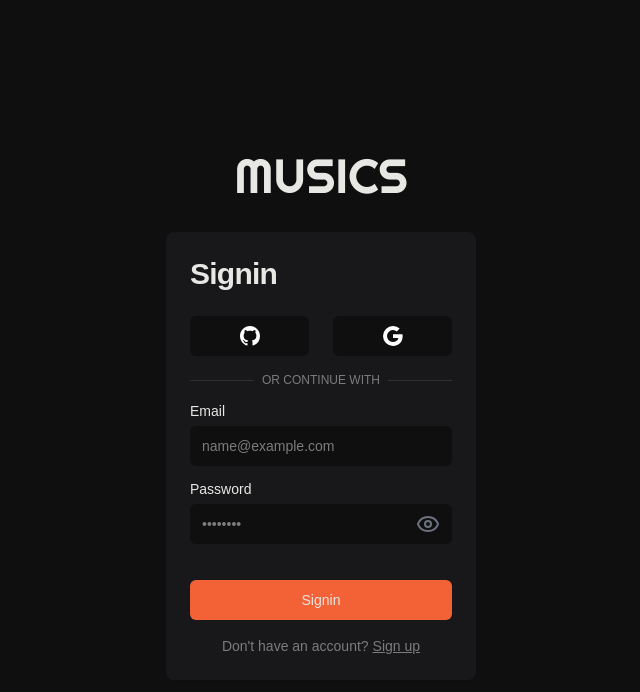
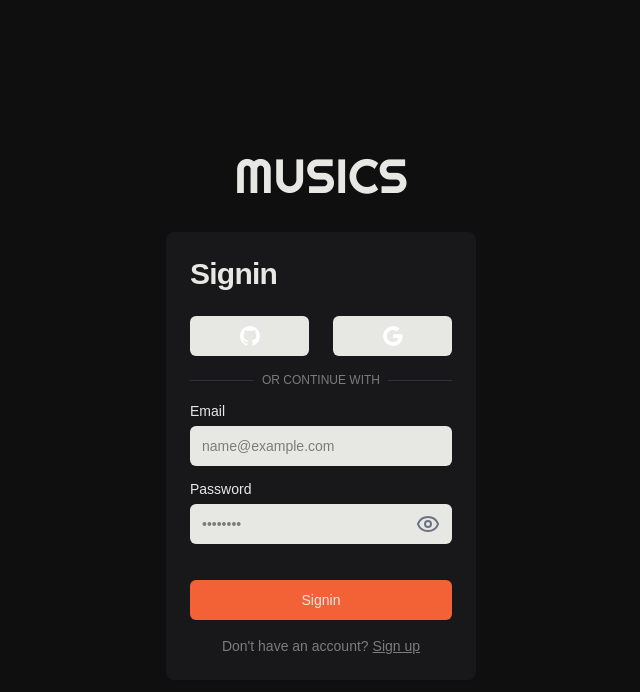
Before and after one commit to dwesh163/music-V3, a Next.js app: page /signin in a window 1280 px wide. Shown: the top 692 px of the page, without its empty margins (319-959 px from the left). Built offline with nearby package versions, Linux system fonts and the light colour scheme.

Commit message:
Refactor auth.ts to use updated NextAuth signIn callback signature and update UI styles in signin page

```diff
--- a/src/app/(auth)/signin/page.tsx
+++ b/src/app/(auth)/signin/page.tsx
@@ -48,7 +48,7 @@ function LoginForm() {
 	return (
 		<div className="flex items-center justify-center w-full sm:h-screen flex-col sm:p-5 p-2 py-5 mt-12 sm:mt-0">
 			<Link href="/" className="flex gap-2 justify-center items-center mb-8 mt-8">
-				<h1 className={'text-5xl ' + righteous.className}>MUSICS</h1>
+				<h1 className={'text-5xl text-[hsl(var(--color))] ' + righteous.className}>MUSICS</h1>
 			</Link>
 			<Card className="w-full sm:w-1/2 xl:w-1/4 sm:mx-5 border-0">
 				<CardHeader className="sm:px-6 px-3">
@@ -57,12 +57,12 @@ function LoginForm() {
 				<CardContent className="pt-0 sm:px-6 px-3">
 					<div className="pt-0 grid gap-4">
 						<div className="grid grid-cols-2 gap-6">
-							<Button variant="outline" className="border-0" onClick={() => signIn('github', { callbackUrl: '/' })}>
+							<Button variant="outline" className="border-0 bg-foreground" onClick={() => signIn('github', { callbackUrl: '/' })}>
 								<svg xmlns="http://www.w3.org/2000/svg" width="16" height="16" fill="currentColor" className="h-5 w-5 text-white dark:text-white" viewBox="0 0 16 16">
 									<path d="M8 0C3.58 0 0 3.58 0 8c0 3.54 2.29 6.53 5.47 7.59.4.07.55-.17.55-.38 0-.19-.01-.82-.01-1.49-2.01.37-2.53-.49-2.69-.94-.09-.23-.48-.94-.82-1.13-.28-.15-.68-.52-.01-.53.63-.01 1.08.58 1.23.82.72 1.21 1.87.87 2.33.66.07-.52.28-.87.51-1.07-1.78-.2-3.64-.89-3.64-3.95 0-.87.31-1.59.82-2.15-.08-.2-.36-1.02.08-2.12 0 0 .67-.21 2.2.82.64-.18 1.32-.27 2-.27s1.36.09 2 .27c1.53-1.04 2.2-.82 2.2-.82.44 1.1.16 1.92.08 2.12.51.56.82 1.27.82 2.15 0 3.07-1.87 3.75-3.65 3.95.29.25.54.73.54 1.48 0 1.07-.01 1.93-.01 2.2 0 .21.15.46.55.38A8.01 8.01 0 0 0 16 8c0-4.42-3.58-8-8-8" />
 								</svg>
 							</Button>
-							<Button variant="outline" className="border-0" onClick={() => signIn('google', { callbackUrl: '/' })}>
+							<Button variant="outline" className="border-0 bg-foreground" onClick={() => signIn('google', { callbackUrl: '/' })}>
 								<svg xmlns="http://www.w3.org/2000/svg" width="16" height="16" fill="currentColor" className="h-5 w-5 text-white dark:text-white" viewBox="0 0 16 16">
 									<path d="M15.545 6.558a9.4 9.4 0 0 1 .139 1.626c0 2.434-.87 4.492-2.384 5.885h.002C11.978 15.292 10.158 16 8 16A8 8 0 1 1 8 0a7.7 7.7 0 0 1 5.352 2.082l-2.284 2.284A4.35 4.35 0 0 0 8 3.166c-2.087 0-3.86 1.408-4.492 3.304a4.8 4.8 0 0 0 0 3.063h.003c.635 1.893 2.405 3.301 4.492 3.301 1.078 0 2.004-.276 2.722-.764h-.003a3.7 3.7 0 0 0 1.599-2.431H8v-3.08z" />
 								</svg>
@@ -81,13 +81,13 @@ function LoginForm() {
 								<Label htmlFor="email" className="text-sm font-medium leading-none peer-disabled:cursor-not-allowed peer-disabled:opacity-70">
 									Email
 								</Label>
-								<Input id="email" type="email" placeholder="name@example.com" required value={email} className={error === 'CredentialsSignin' ? 'border border-red-300 ring-red-300 ring-offset-1' : 'border-0'} onChange={(e) => setEmail(e.target.value)} />
+								<Input id="email" type="email" placeholder="name@example.com" required value={email} className={error === 'CredentialsSignin' ? 'border border-red-300 ring-red-300 ring-offset-1 bg-foreground' : 'border-0 bg-foreground'} onChange={(e) => setEmail(e.target.value)} />
 								{error === 'CredentialsSignin' && <p className="mt-1 text-red-500">Invalid Credentials</p>}
 							</div>
 							<div className="grid gap-2 mt-4">
 								<div className="sm:mb-4 mb-3 relative grid gap-2">
 									<Label htmlFor="password">Password</Label>
-									<Input type={showPassword ? 'text' : 'password'} id="password" value={password} onChange={(e) => setPassword(e.target.value)} className={error === 'CredentialsSignin' ? 'border border-red-300 ring-red-300 ring-offset-1' : 'border-0'} placeholder="••••••••" required />
+									<Input type={showPassword ? 'text' : 'password'} id="password" value={password} onChange={(e) => setPassword(e.target.value)} className={error === 'CredentialsSignin' ? 'border border-red-300 ring-red-300 ring-offset-1 bg-foreground' : 'border-0 bg-foreground'} placeholder="••••••••" required />
 									<button type="button" onClick={handleTogglePassword} className="absolute inset-y-0 h-10 mt-[1.40rem] right-0 pr-3 flex items-center text-gray-500">
 										{showPassword ? <EyeOff /> : <Eye />}
 									</button>
```
